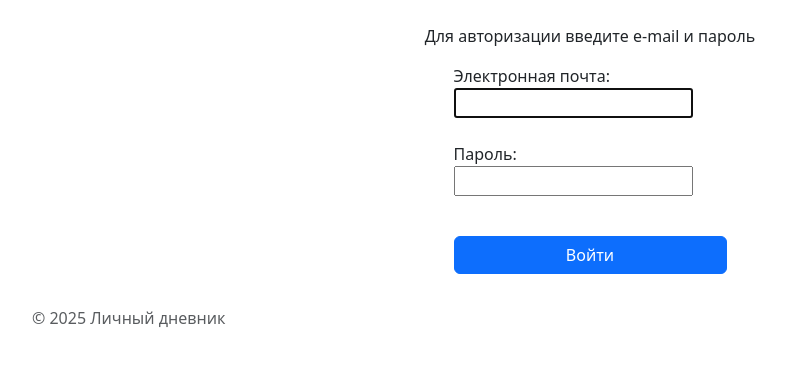
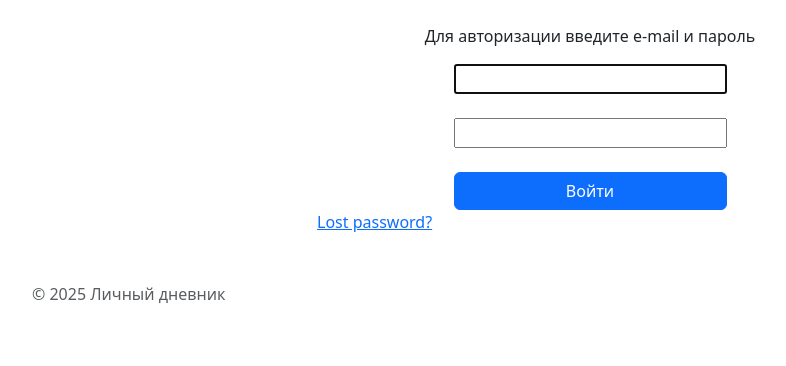
Before and after one commit to KarelinIvan/personal_diary, a Django app: page /users/ in a window 1280 px wide. Shown: the part 104-470 px from the top of the page, without its empty margins (50-836 px from the left). Run offline with Django 5.2, Linux system fonts and the light colour scheme; some libraries are stand-ins or nearby versions.

Commit message:
37-й коммит

```diff
--- a/users/templates/users/login.html
+++ b/users/templates/users/login.html
@@ -20,12 +20,16 @@
                         <form method="post" action="{% url 'users:login' %}">
                             {% csrf_token %}
                             <div class="d-grid gap-2 col-6 mx-auto mb-4">
-                                {{ form.as_p }}
+                                {{ form.username }}
+                            </div>
+                            <div class="d-grid gap-2 col-6 mx-auto mb-4">
+                                {{ form.password }}
                             </div>
                             <div class="d-grid gap-2 col-6 mx-auto">
                                 <button type="submit" class="btn btn-primary">Войти</button>
                             </div>
                         </form>
+                        <p><a href="{% url 'users:reset_password' %}">Lost password?</a></p>
                     </div>
                 </div>
             </div>
```
